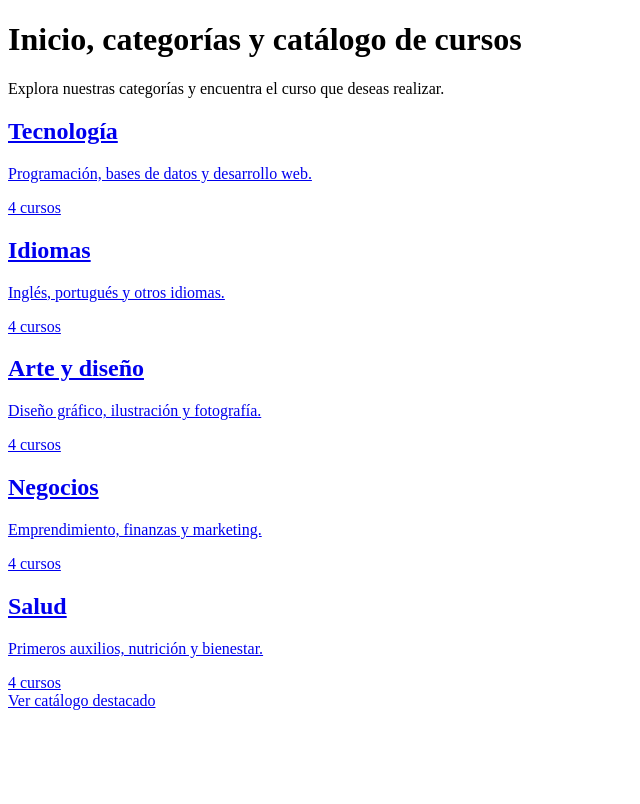
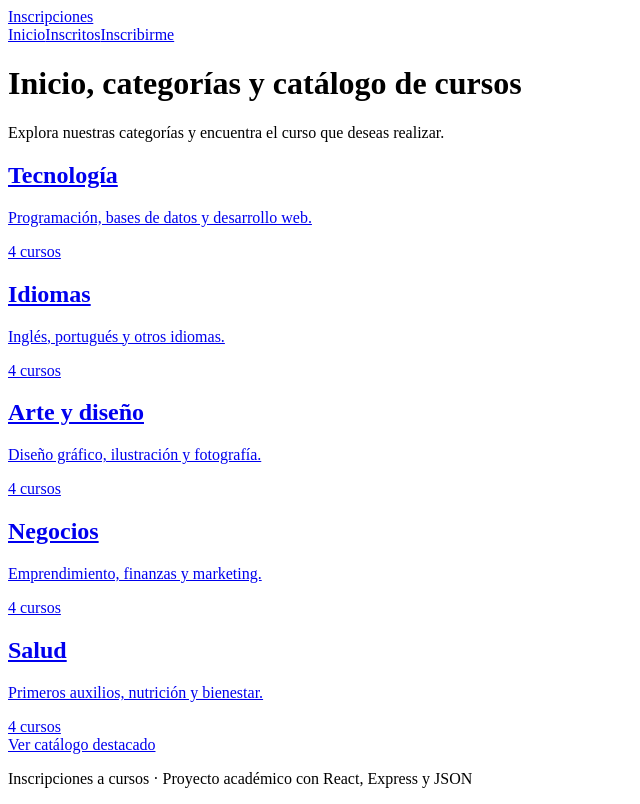
Before and after one commit to Elkinsalvatierra/INSCRIPCIONES-DE-CURSOS, a React (Vite) app in the folder frontend/: page / in a window 1280 px wide. Shown: the whole page, without its empty margins (0-640 px from the left). Built offline with nearby package versions, Linux system fonts and the light colour scheme; no server answers.

Commit message:
feat(frontend): agregar menu, pie de pagina y pagina 404

```diff
--- a/frontend/src/App.jsx
+++ b/frontend/src/App.jsx
@@ -1,17 +1,25 @@
 import { Route, Routes } from "react-router-dom";
+import Menu from "./components/Menu.jsx";
+import Pie from "./components/Pie.jsx";
 import Inicio from "./pages/Inicio.jsx";
 import Categoria from "./pages/Categoria.jsx";
 import Registro from "./pages/Registro.jsx";
 import Lista from "./pages/Lista.jsx";
+import NoEncontrado from "./pages/NoEncontrado.jsx";
 
 function App() {
   return (
+    <>
+      <Menu />
       <Routes>
         <Route path="/" element={<Inicio />} />
         <Route path="/categoria/:nombre" element={<Categoria />} />
         <Route path="/registro" element={<Registro />} />
         <Route path="/lista" element={<Lista />} />
+        <Route path="*" element={<NoEncontrado />} />
       </Routes>
+      <Pie />
+    </>
   );
 }
 
--- /dev/null
+++ b/frontend/src/components/Menu.jsx
@@ -0,0 +1,27 @@
+import { Link, NavLink } from "react-router-dom";
+
+// NavLink agrega la clase "activo" al enlace de la página actual
+function Menu() {
+  const claseEnlace = ({ isActive }) => (isActive ? "enlace activo" : "enlace");
+
+  return (
+    <header className="menu">
+      <Link to="/" className="marca">
+        Inscripciones
+      </Link>
+      <nav className="menu-enlaces" aria-label="Menú principal">
+        <NavLink to="/" end className={claseEnlace}>
+          Inicio
+        </NavLink>
+        <NavLink to="/lista" className={claseEnlace}>
+          Inscritos
+        </NavLink>
+        <NavLink to="/registro" className={claseEnlace}>
+          Inscribirme
+        </NavLink>
+      </nav>
+    </header>
+  );
+}
+
+export default Menu;
--- /dev/null
+++ b/frontend/src/components/Pie.jsx
@@ -0,0 +1,9 @@
+function Pie() {
+  return (
+    <footer className="pie">
+      <p>Inscripciones a cursos · Proyecto académico con React, Express y JSON</p>
+    </footer>
+  );
+}
+
+export default Pie;
--- /dev/null
+++ b/frontend/src/pages/NoEncontrado.jsx
@@ -0,0 +1,14 @@
+import { Link } from "react-router-dom";
+
+// Se muestra cuando la ruta no existe
+function NoEncontrado() {
+  return (
+    <main className="no-encontrado">
+      <h1>Página no encontrada</h1>
+      <p>La dirección que buscas no existe.</p>
+      <Link to="/">Volver al inicio</Link>
+    </main>
+  );
+}
+
+export default NoEncontrado;
```
Lines whose indentation alone changed are shown as unchanged.
